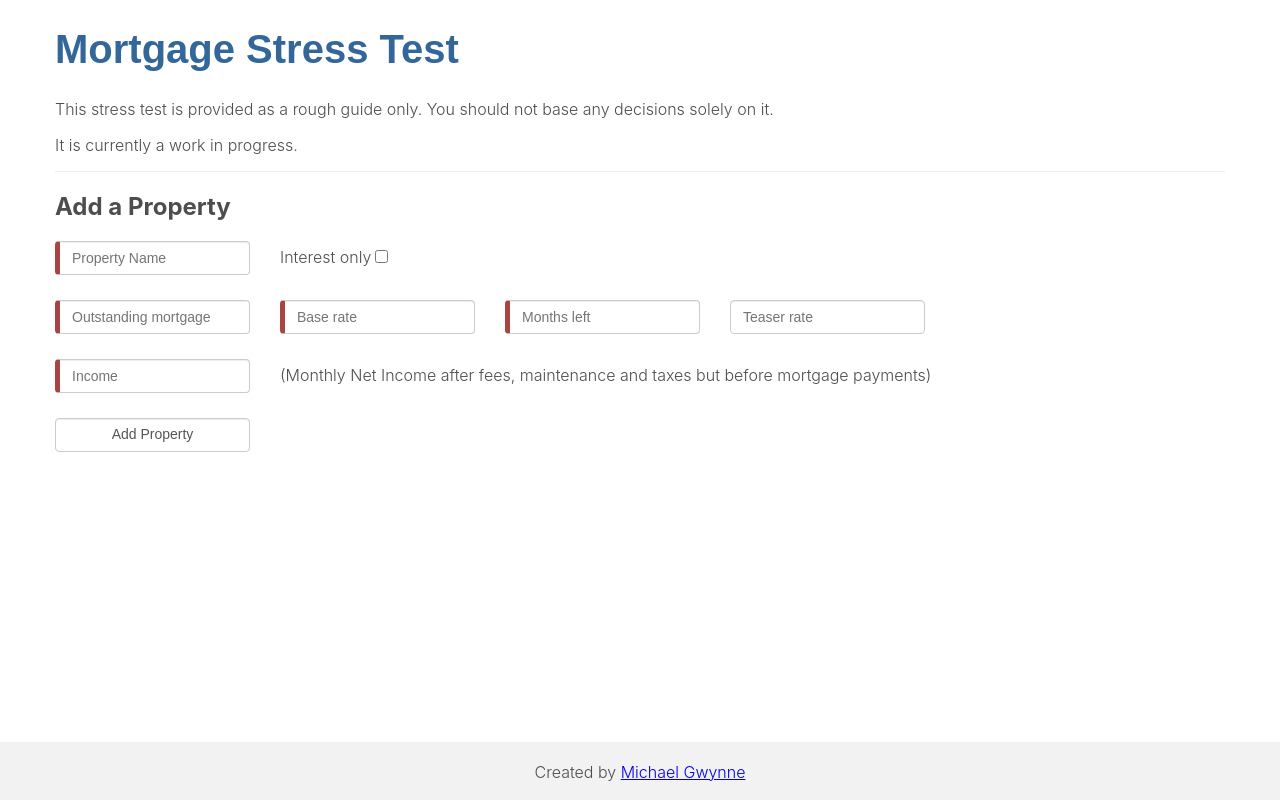
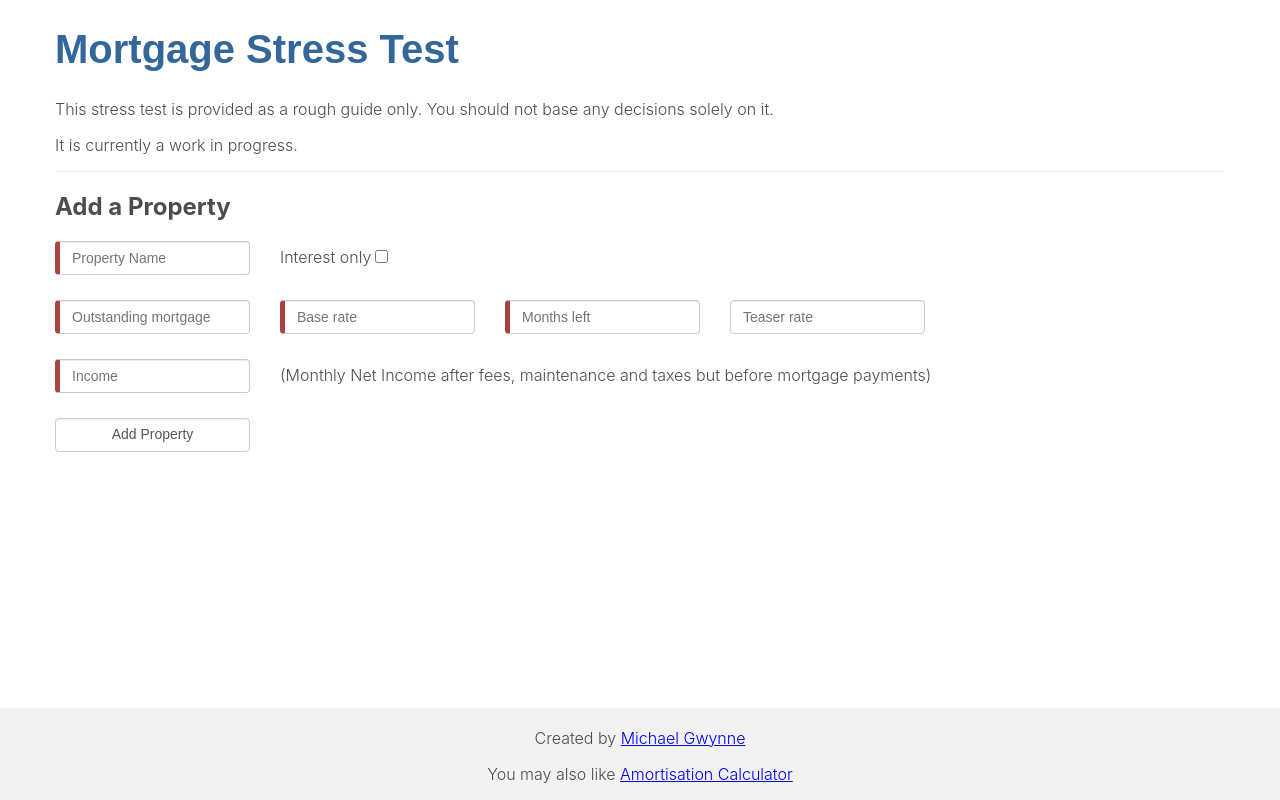
Before and after one commit to votemike/stress-test, a React (Create React App) app: page / in a window 1280 px wide. Built offline with nearby package versions, Linux system fonts and the light colour scheme.

Commit message:
Adding link to Amortisation Calculator

```diff
--- a/src/App.js
+++ b/src/App.js
@@ -34,6 +34,7 @@ function App() {
       </div>
       <footer>
         <p>Created by <a href="https://www.votemike.co.uk">Michael Gwynne</a></p>
+        <p>You may also like <a href="https://votemike.github.io/amortisation-calculator/">Amortisation Calculator</a></p>
       </footer>
     </>
   );
--- a/src/App.scss
+++ b/src/App.scss
@@ -1,4 +1,4 @@
-$footerHeight: 54px;
+$footerHeight: 88px;
 
 html {
   min-height: 100%;
```
